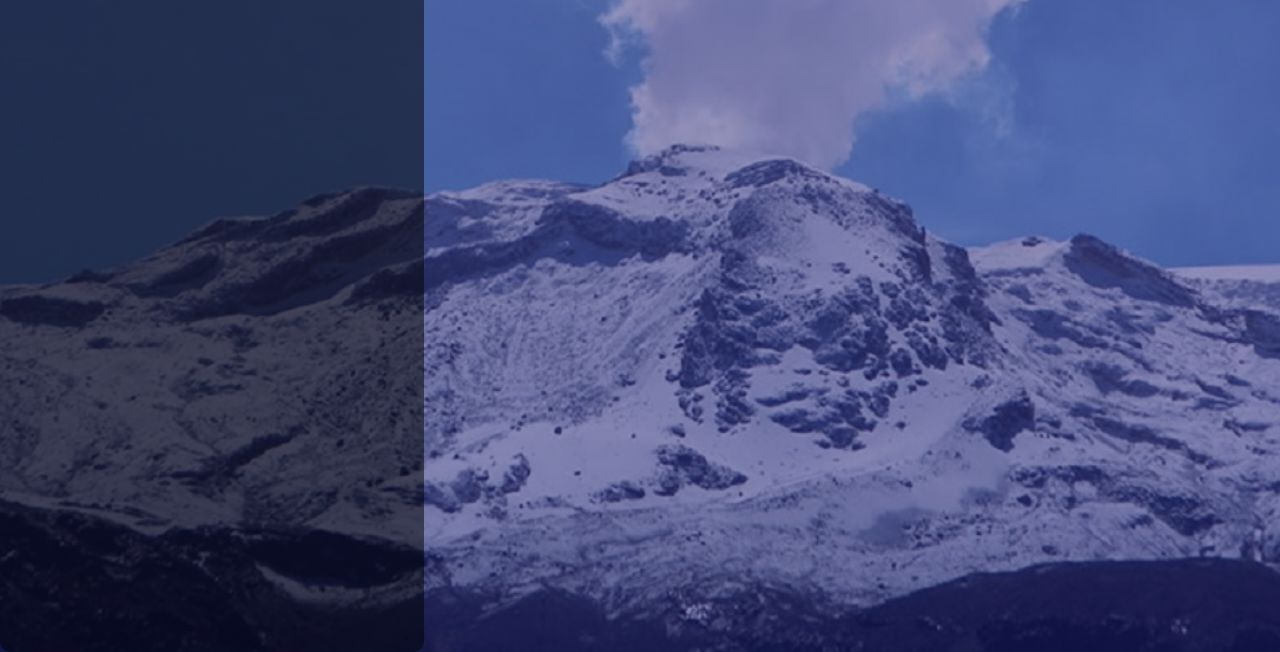
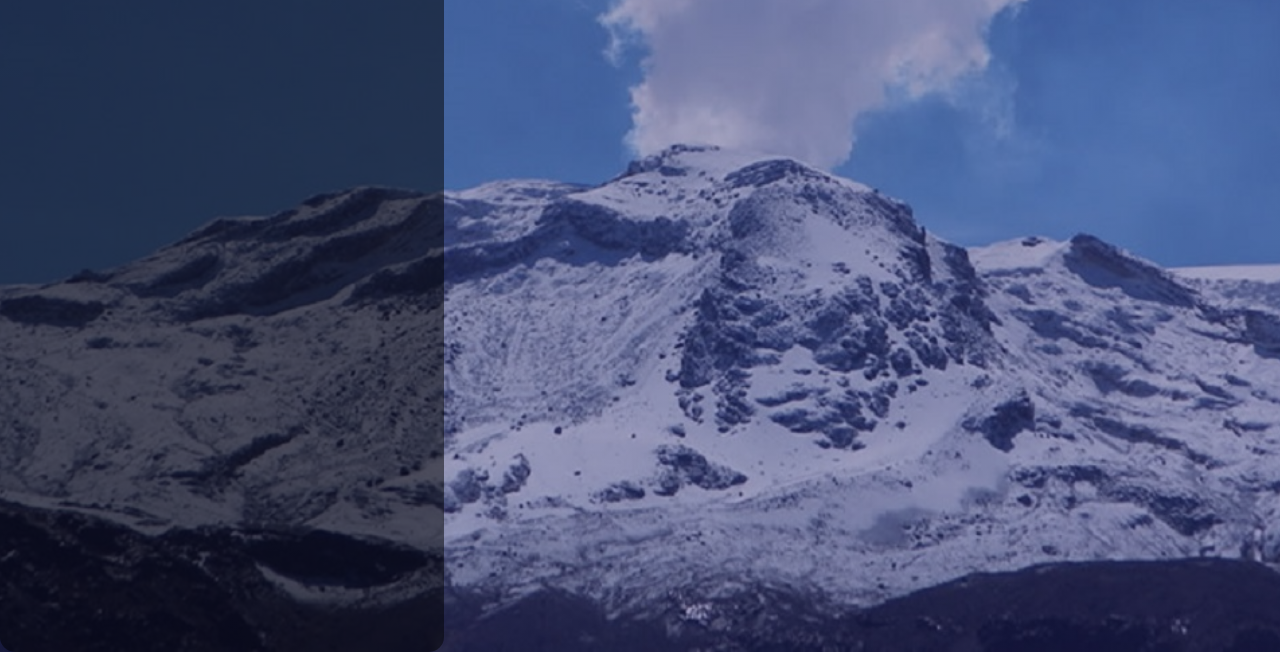
Before and after one commit to 2JoZZ/2_JoZZ_Page, a plain HTML site: page index.html in a window 1280 px wide. Shown: the part 148-800 px from the top of the page. Drawn offline with Linux system fonts and the light colour scheme.

Commit message:
Update index.html
Pruebas Varias

```diff
--- a/index.html
+++ b/index.html
@@ -24,16 +24,16 @@
             justify-content: left;
             align-items: left;
             background: linear-gradient(
-                rgba(72, 61, 139, 0.5),
-                rgba(25, 25, 112, 0.5)
+                rgba(40, 35, 110, 0.4),
+                rgba(40, 35, 110, 0.4)
             ), url('Nevado_del_Ruiz.jpg') no-repeat center center/cover;
             color: white;
         }
         .container {
             text-align: left;
             background-color: rgba(0, 0, 0, 0.5); /* Fondo translúcido para resaltar el texto */
-            padding: 20px;
-            border-radius: 10px;
+            padding: 30px;
+            border-radius: 15px;
         }
         h1 {
             margin: 0;
```
